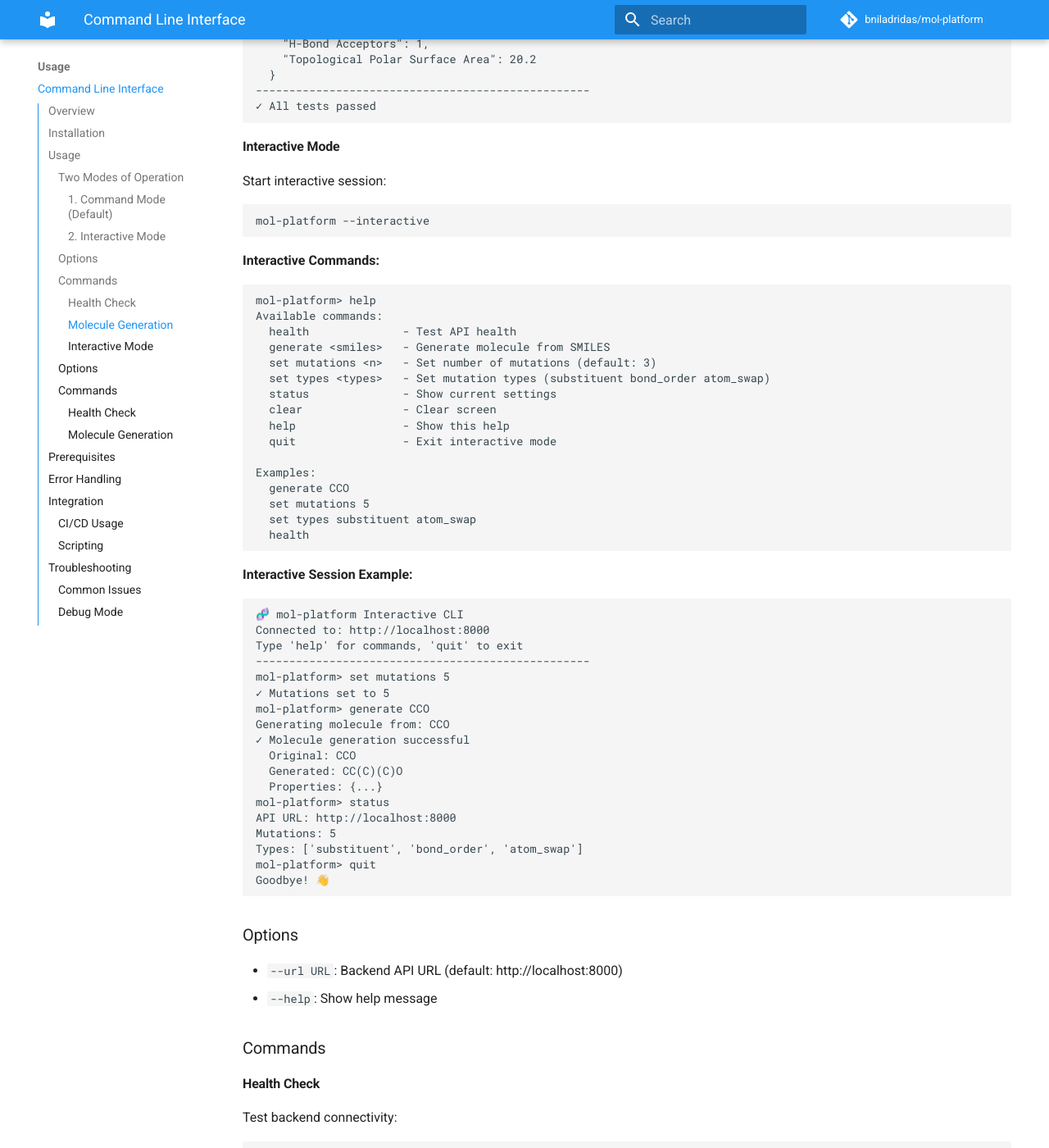
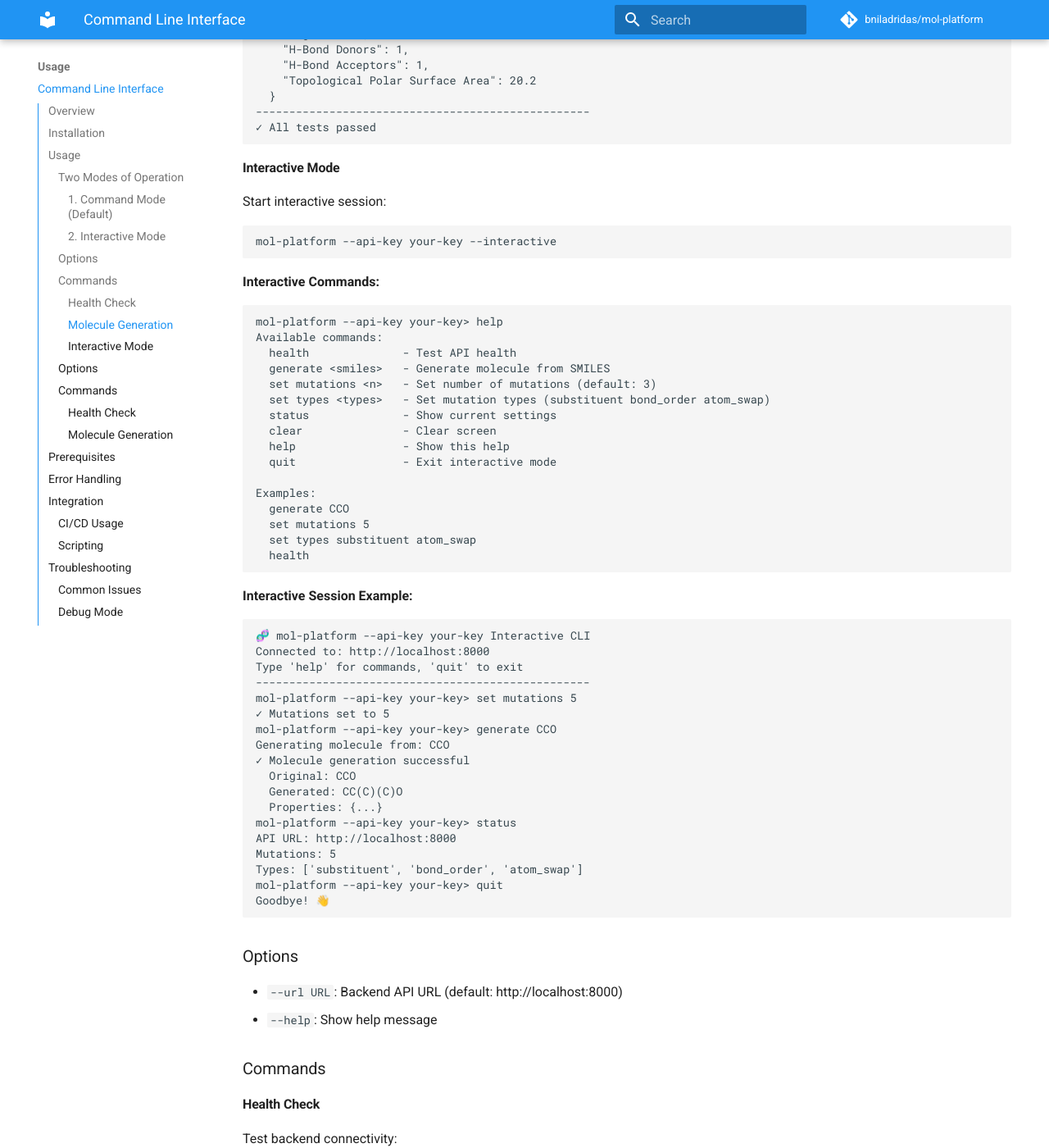
Before and after one commit to bniladridas/mol-platform, an MkDocs documentation site: the page built from docs/cli.md, in a window 1280 px wide and 1400 px high, scrolled down 2361 px. Shown: the whole window at 82% size. Built offline with MkDocs 1.6.1 and Material for MkDocs 9.7.7, drawn with Linux system fonts in a browser that asks for light colours; comment, search, counter and statistics services are not loaded; some of the changed text lies outside the part shown.

````diff
--- a/docs/cli.md
+++ b/docs/cli.md
@@ -1,10 +1,10 @@
 # Command Line Interface
 
-The mol-platform CLI provides command-line access to molecular generation and testing capabilities.
+The mol-platform --api-key your-key CLI provides command-line access to molecular generation and testing capabilities.
 
 ## Overview
 
-The CLI tool (`mol-platform`) allows you to interact with the mol-platform API without the web interface, making it ideal for:
+The CLI tool (`mol-platform --api-key your-key`) allows you to interact with the mol-platform --api-key your-key API without the web interface, making it ideal for:
 
 - Automated testing
 - Scripting and integration
@@ -21,7 +21,7 @@ python3 -m venv venv && source venv/bin/activate && pip install build && python
 pipx install dist/mol_platform-1.0.0-py3-none-any.whl
 ```
 
-This installs the `mol-platform` command globally.
+This installs the `mol-platform --api-key your-key` command globally.
 
 ## Usage
 
@@ -32,7 +32,7 @@ This installs the `mol-platform` command globally.
 Execute single commands directly:
 
 ```bash
-mol-platform [OPTIONS] COMMAND
+mol-platform --api-key your-key [OPTIONS] COMMAND
 ```
 
 #### 2. Interactive Mode
@@ -40,7 +40,7 @@ mol-platform [OPTIONS] COMMAND
 Start an interactive session for multiple commands:
 
 ```bash
-mol-platform --interactive
+mol-platform --api-key your-key --interactive
 ```
 
 ### Options
@@ -56,7 +56,7 @@ mol-platform --interactive
 Test backend connectivity:
 
 ```bash
-mol-platform --health
+mol-platform --api-key your-key --health
 ```
 
 **Output:**
@@ -73,7 +73,7 @@ Connecting to http://localhost:8000
 Generate molecules with mutations:
 
 ```bash
-mol-platform --generate "SMILES_STRING" [OPTIONS]
+mol-platform --api-key your-key --generate "SMILES_STRING" [OPTIONS]
 ```
 
 **Options:**
@@ -84,13 +84,13 @@ mol-platform --generate "SMILES_STRING" [OPTIONS]
 
 ```bash
 # Basic generation
-mol-platform --generate "CCO"
+mol-platform --api-key your-key --generate "CCO"
 
 # Custom mutations
-mol-platform --generate "CC(=O)OC1=CC=CC=C1C(=O)O" --mutations 2
+mol-platform --api-key your-key --generate "CC(=O)OC1=CC=CC=C1C(=O)O" --mutations 2
 
 # Specific mutation types
-mol-platform --generate "CCO" --types substituent
+mol-platform --api-key your-key --generate "CCO" --types substituent
 ```
 
 **Sample Output:**
@@ -117,12 +117,12 @@ Generating molecule from: CCO
 Start interactive session:
 
 ```bash
-mol-platform --interactive
+mol-platform --api-key your-key --interactive
 ```
 
 **Interactive Commands:**
 ```
-mol-platform> help
+mol-platform --api-key your-key> help
 Available commands:
   health              - Test API health
   generate <smiles>   - Generate molecule from SMILES
@@ -142,23 +142,23 @@ Examples:
 
 **Interactive Session Example:**
 ```
-🧬 mol-platform Interactive CLI
+🧬 mol-platform --api-key your-key Interactive CLI
 Connected to: http://localhost:8000
 Type 'help' for commands, 'quit' to exit
 --------------------------------------------------
-mol-platform> set mutations 5
+mol-platform --api-key your-key> set mutations 5
 ✓ Mutations set to 5
-mol-platform> generate CCO
+mol-platform --api-key your-key> generate CCO
 Generating molecule from: CCO
 ✓ Molecule generation successful
   Original: CCO
   Generated: CC(C)(C)O
   Properties: {...}
-mol-platform> status
+mol-platform --api-key your-key> status
 API URL: http://localhost:8000
 Mutations: 5
 Types: ['substituent', 'bond_order', 'atom_swap']
-mol-platform> quit
+mol-platform --api-key your-key> quit
 Goodbye! 👋
 ```
 
@@ -174,7 +174,7 @@ Goodbye! 👋
 Test backend connectivity:
 
 ```bash
-mol-platform --health
+mol-platform --api-key your-key --health
 ```
 
 **Output:**
@@ -191,7 +191,7 @@ Connecting to http://localhost:8000
 Generate molecules with mutations:
 
 ```bash
-mol-platform --generate "SMILES_STRING" [OPTIONS]
+mol-platform --api-key your-key --generate "SMILES_STRING" [OPTIONS]
 ```
 
 **Options:**
@@ -202,13 +202,13 @@ mol-platform --generate "SMILES_STRING" [OPTIONS]
 
 ```bash
 # Basic generation
-mol-platform --generate "CCO"
+mol-platform --api-key your-key --generate "CCO"
 
 # Custom mutations
-mol-platform --generate "CC(=O)OC1=CC=CC=C1C(=O)O" --mutations 2
+mol-platform --api-key your-key --generate "CC(=O)OC1=CC=CC=C1C(=O)O" --mutations 2
 
 # Specific mutation types
-mol-platform --generate "CCO" --types substituent atom_swap
+mol-platform --api-key your-key --generate "CCO" --types substituent atom_swap
 ```
 
 **Sample Output:**
@@ -233,7 +233,7 @@ Generating molecule from: CCO
 ## Prerequisites
 
 - Python 3.12+
-- Running mol-platform backend server
+- Running mol-platform --api-key your-key backend server
 - `requests` library (included in backend environment)
 
 ## Error Handling
@@ -251,8 +251,8 @@ The CLI provides clear error messages:
 ```yaml
 - name: Test CLI
   run: |
-    mol-platform --health
-    mol-platform --generate "CCO"
+    mol-platform --api-key your-key --health
+    mol-platform --api-key your-key --generate "CCO"
 ```
 
 ### Scripting
@@ -261,12 +261,12 @@ The CLI provides clear error messages:
 import subprocess
 
 # Health check
-result = subprocess.run(["mol-platform", "--health"], capture_output=True)
+result = subprocess.run(["mol-platform --api-key your-key", "--health"], capture_output=True)
 print("Exit code:", result.returncode)
 
 # Generation
 result = subprocess.run([
-    "mol-platform", "--generate", "CCO", "--mutations", "1"
+    "mol-platform --api-key your-key", "--generate", "CCO", "--mutations", "1"
 ], capture_output=True)
 print("Output:", result.stdout.decode())
 ```
````
Also changed, not shown: README.md (+2 -2 lines), docs/quickstart.md (+2 -2 lines), 4 other files.
